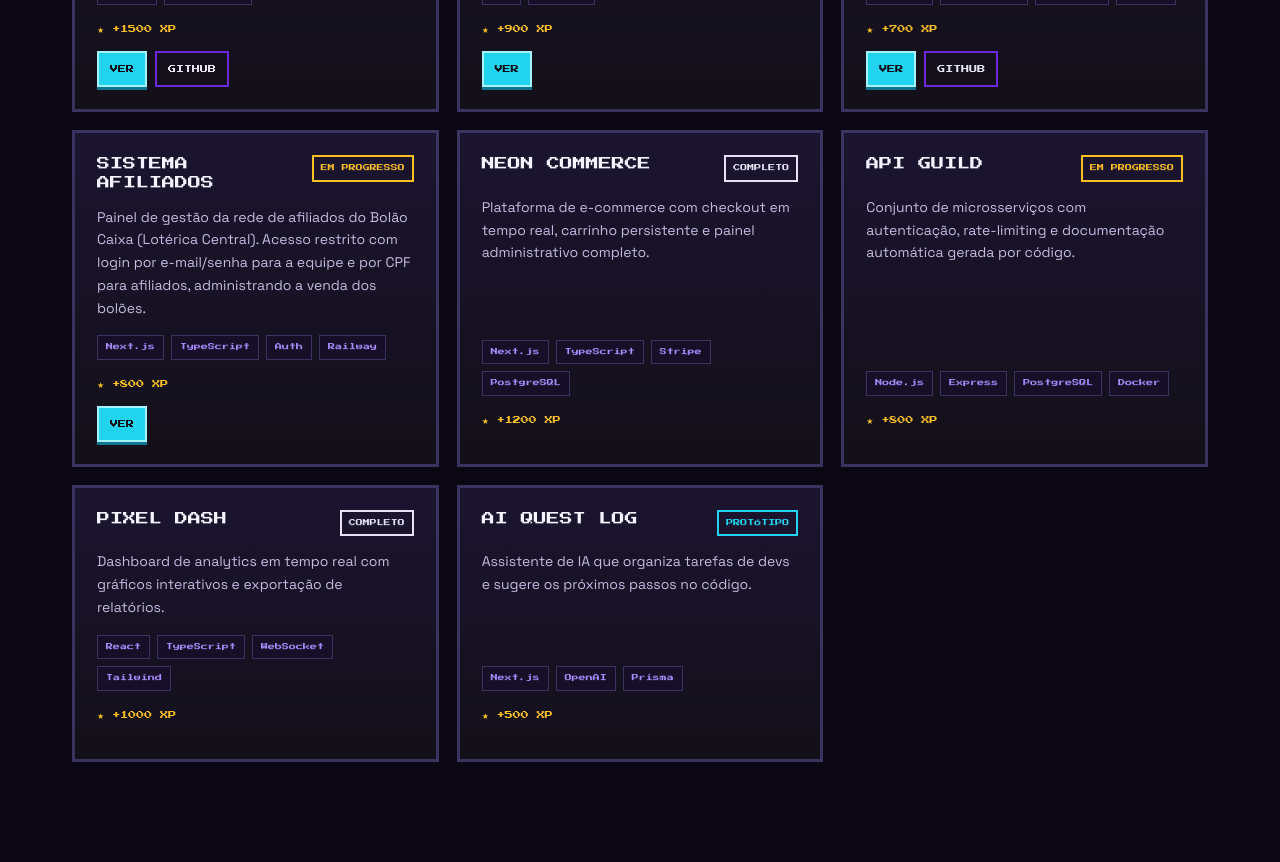
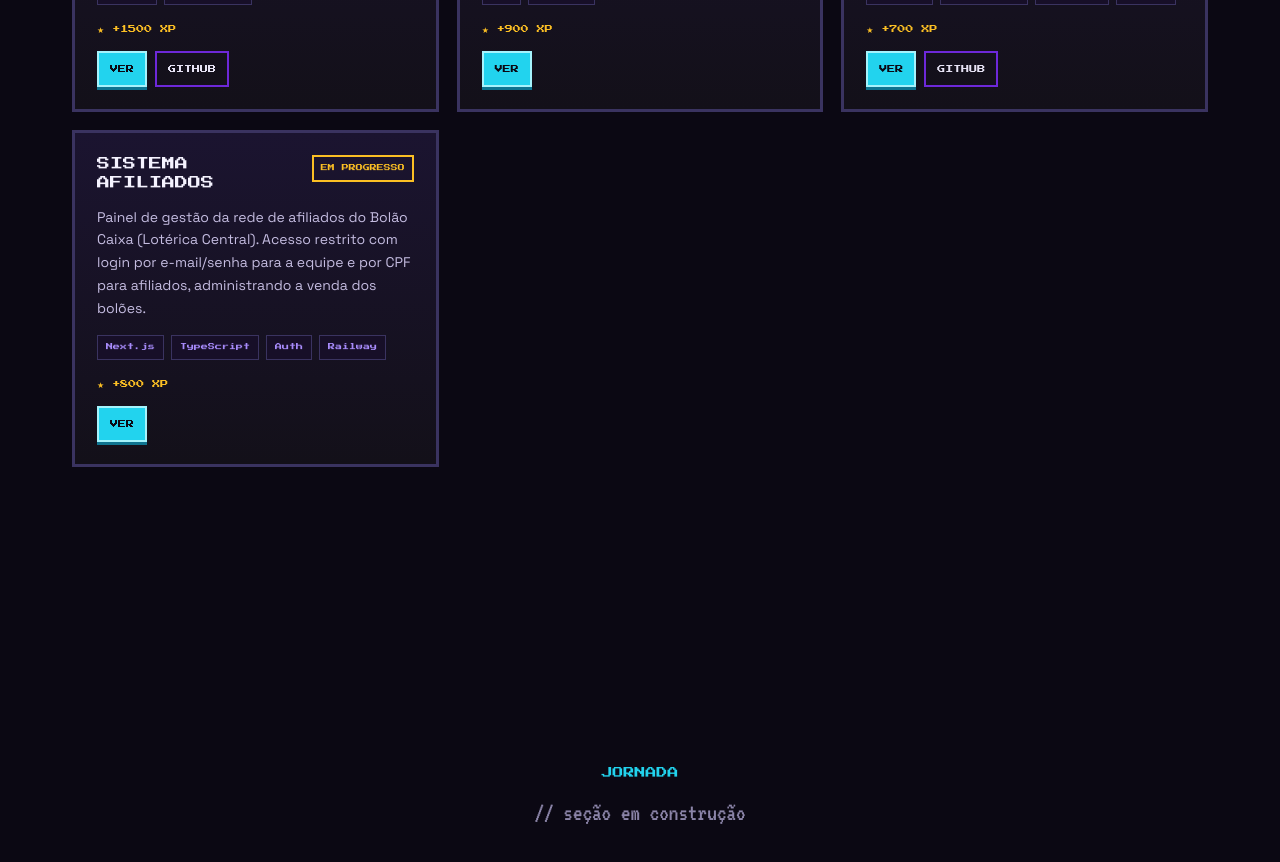
Before and after one commit to PeuAlmeidaDev/pedro.dev, a React (Vite) app: page / in a window 1280 px wide. Shown: the part 2780-3642 px from the top of the page. Built offline with nearby package versions, Linux system fonts and the light colour scheme.

Commit message:
content(projects): remove placeholder quests, keep real projects only

```diff
--- a/src/data/projects.ts
+++ b/src/data/projects.ts
@@ -1,11 +1,10 @@
 import type { Project } from '../types'
 
 /**
- * "Quests" — projetos.
- * ⚠️ Placeholder vindo do design original — trocar pelos projetos reais (Fase 5).
+ * "Quests" — projetos reais do Pedro.
  */
 export const projects: Project[] = [
-  // Projeto real (../mindforge) — não é placeholder.
+  // Projeto real (../mindforge).
   {
     name: 'CRAFTMIND',
     desc: 'Jogo multiplayer de batalha por turnos no navegador onde os hábitos saudáveis cumpridos na vida real evoluem os atributos do personagem. Quem vive melhor, joga melhor.',
@@ -45,32 +44,4 @@ export const projects: Project[] = [
     demoUrl: 'https://lotericacentral.up.railway.app/',
     // repoUrl: privado (404) — adicionar quando o repositório for público
   },
-  {
-    name: 'NEON COMMERCE',
-    desc: 'Plataforma de e-commerce com checkout em tempo real, carrinho persistente e painel administrativo completo.',
-    tech: ['Next.js', 'TypeScript', 'Stripe', 'PostgreSQL'],
-    status: 'COMPLETO',
-    xp: 1200,
-  },
-  {
-    name: 'API GUILD',
-    desc: 'Conjunto de microsserviços com autenticação, rate-limiting e documentação automática gerada por código.',
-    tech: ['Node.js', 'Express', 'PostgreSQL', 'Docker'],
-    status: 'EM PROGRESSO',
-    xp: 800,
-  },
-  {
-    name: 'PIXEL DASH',
-    desc: 'Dashboard de analytics em tempo real com gráficos interativos e exportação de relatórios.',
-    tech: ['React', 'TypeScript', 'WebSocket', 'Tailwind'],
-    status: 'COMPLETO',
-    xp: 1000,
-  },
-  {
-    name: 'AI QUEST LOG',
-    desc: 'Assistente de IA que organiza tarefas de devs e sugere os próximos passos no código.',
-    tech: ['Next.js', 'OpenAI', 'Prisma'],
-    status: 'PROTÓTIPO',
-    xp: 500,
-  },
 ]
```
